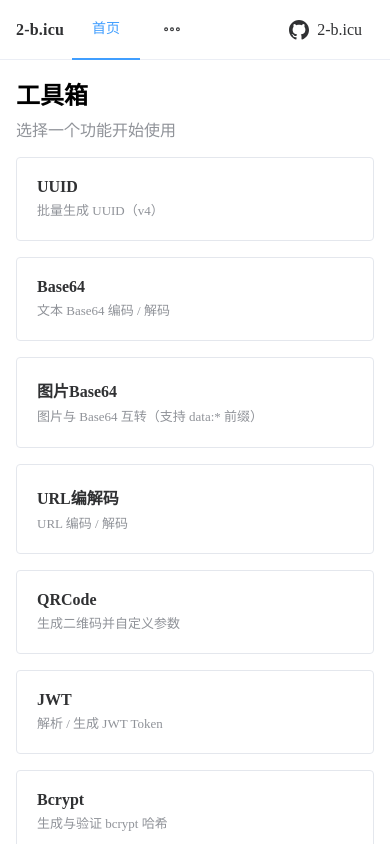
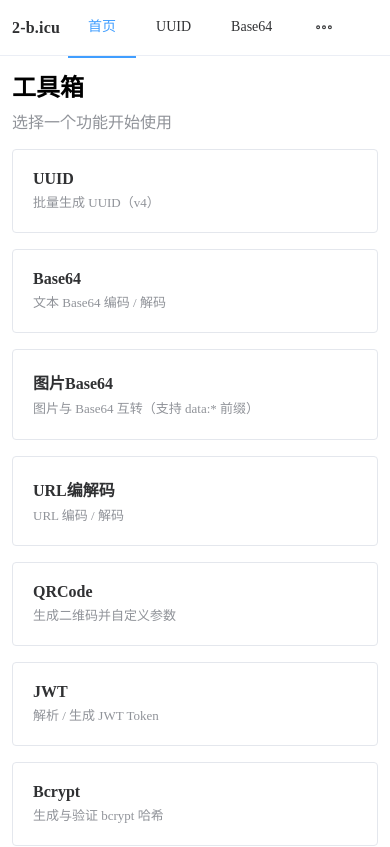
Before and after one commit to eya46/2-b.icu, a Nuxt app: page / in a window 390 px wide. Shown: the top 847 px of the page. Built offline with nearby package versions, Linux system fonts and the light colour scheme.

Commit message:
fix: optimize mobile UI, fix bottom content cutoff

```diff
--- a/app.vue
+++ b/app.vue
@@ -50,7 +50,6 @@ const navItems = [
 <style>
 html,
 body {
-  overflow: hidden;
   margin: 0;
   padding: 0;
 }
@@ -58,12 +57,11 @@ body {
 
 <style scoped>
 #app {
-  height: 100vh;
-  overflow: hidden;
+  min-height: 100vh;
 }
 
 .app-shell {
-  height: 100vh;
+  min-height: 100vh;
   background: var(--el-bg-color);
 }
 
@@ -71,18 +69,19 @@ body {
   display: flex;
   align-items: center;
   gap: 8px;
-  padding: 0 16px;
+  padding: 0 12px;
   border-bottom: 1px solid var(--el-border-color-lighter);
-  height: 60px;
+  height: 56px;
   flex-shrink: 0;
   background: var(--el-bg-color);
 }
 
 .app-main {
-  padding: 16px;
+  padding: 12px;
+  padding-bottom: 40px; /* Add extra padding to bottom for mobile */
   overflow-y: auto;
   overflow-x: hidden;
-  height: calc(100vh - 60px);
+  min-height: calc(100vh - 56px);
 }
 
 .app-main::-webkit-scrollbar {
@@ -108,6 +107,7 @@ body {
   text-decoration: none;
   font-weight: 700;
   letter-spacing: 0.2px;
+  font-size: 16px;
 }
 
 .app-nav {
@@ -121,8 +121,15 @@ body {
   width: 100%;
   max-width: 960px;
   margin: 0 auto;
+  padding-bottom: 32px; /* Extra padding at bottom */
 }
 
+.github-link {
+  display: none; /* Hide GitHub link on mobile for space */
+}
+
+/* Show GitHub link on larger screens */
+@media (min-width: 768px) {
   .github-link {
     display: flex;
     align-items: center;
@@ -141,6 +148,16 @@ body {
     color: var(--el-color-primary);
   }
 
+  .app-header {
+    padding: 0 16px;
+  }
+
+  .app-main {
+    padding: 16px;
+    padding-bottom: 48px;
+  }
+}
+
 .github-icon {
   width: 20px;
   height: 20px;
```
Lines whose indentation alone changed are shown as unchanged.
